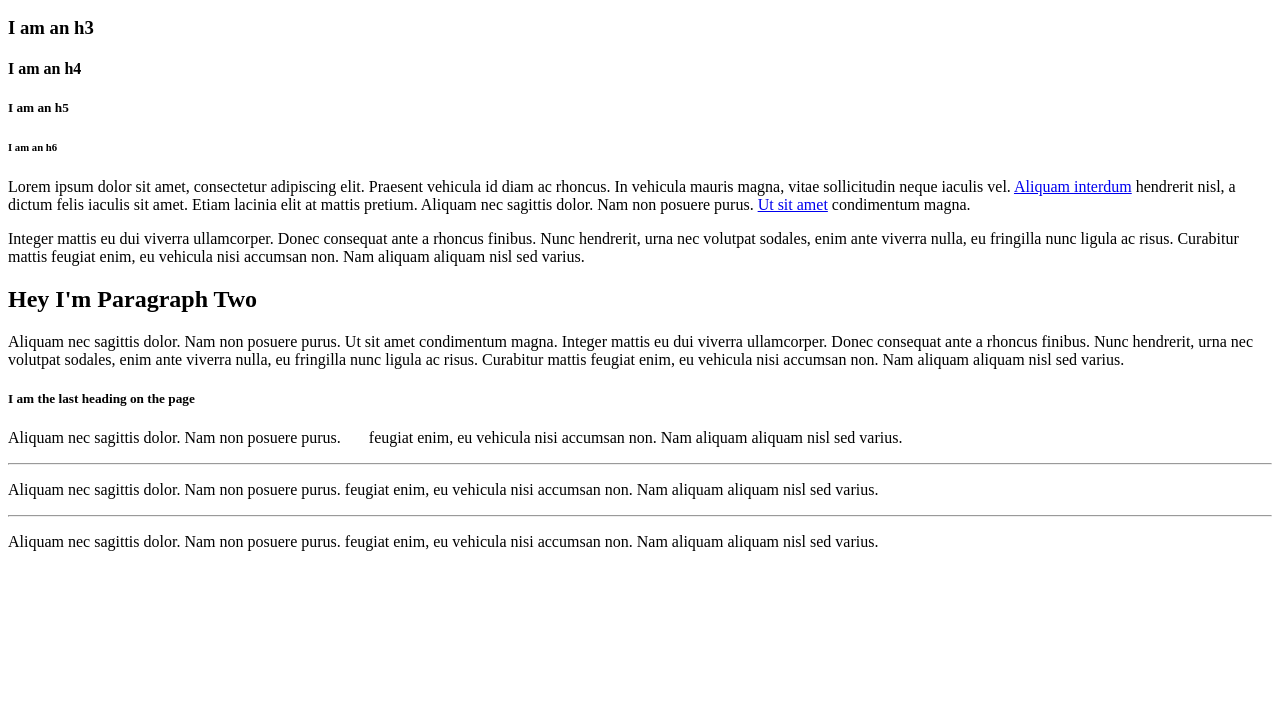
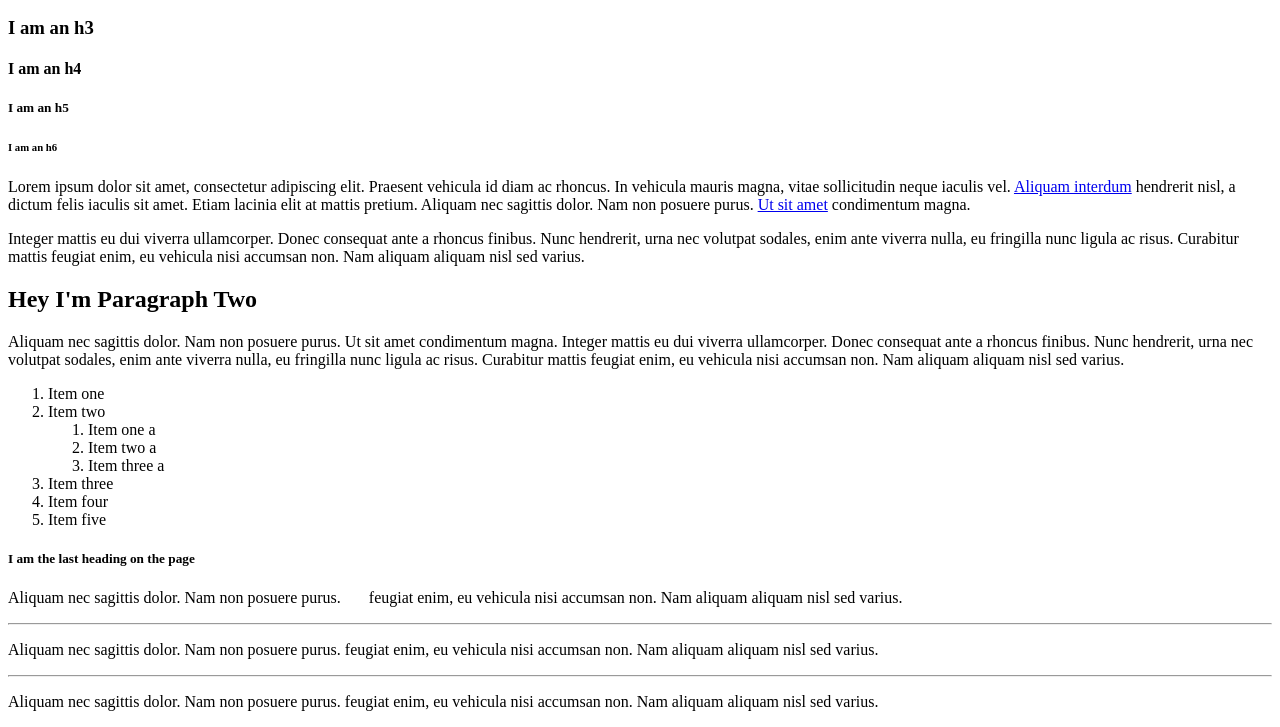
Before and after one commit to verioussmith/html-css-bootcamp, a plain HTML site: page index.html in a window 1280 px wide. Shown: the part 110-837 px from the top of the page. Before the commit the page ends 800 px from the top, so only its background shows below. Drawn offline with Linux system fonts and the light colour scheme.

Commit message:
Added Numbered list

```diff
--- a/index.html
+++ b/index.html
@@ -21,6 +21,20 @@
 		<div>
 			<p>Aliquam nec sagittis dolor. Nam non posuere purus. Ut sit amet condimentum magna. Integer mattis eu dui viverra ullamcorper. Donec consequat <span>ante a rhoncus</span> finibus. Nunc hendrerit, urna nec volutpat sodales, enim ante viverra nulla, eu fringilla nunc ligula ac risus. Curabitur mattis feugiat enim, eu vehicula nisi accumsan non. Nam aliquam aliquam nisl sed varius.</p>
 		</div>
+		<div>
+			<ol>
+				<li>Item one</li>
+				<li>Item two</li>
+					<ol>
+						<li>Item one a</li>
+						<li>Item two a</li>
+						<li>Item three a</li>
+					</ol>
+				<li>Item three</li>
+				<li>Item four</li>
+				<li>Item five</li>
+			</ol>
+		</div>
 
 		<h5>I am the last heading on the page</h5>
 
```
